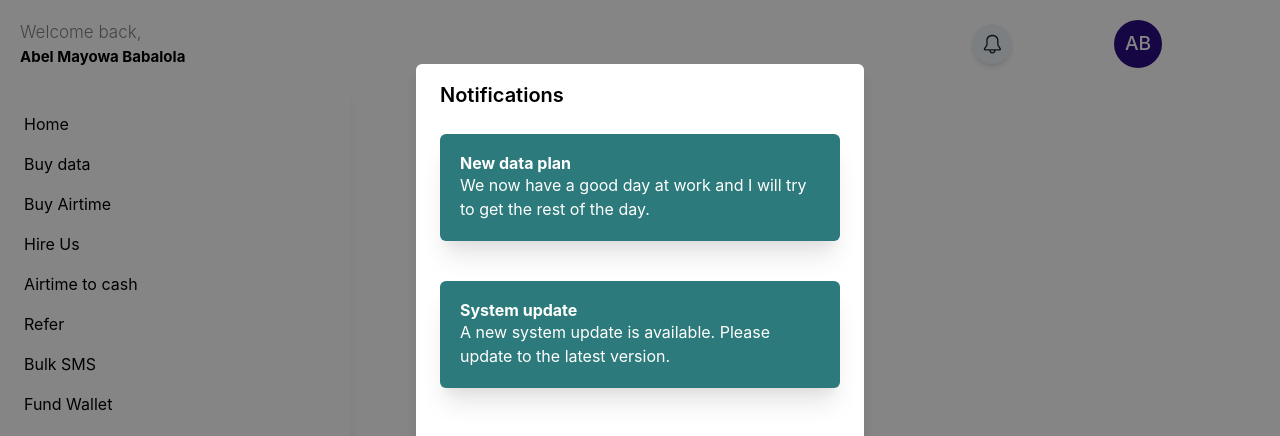
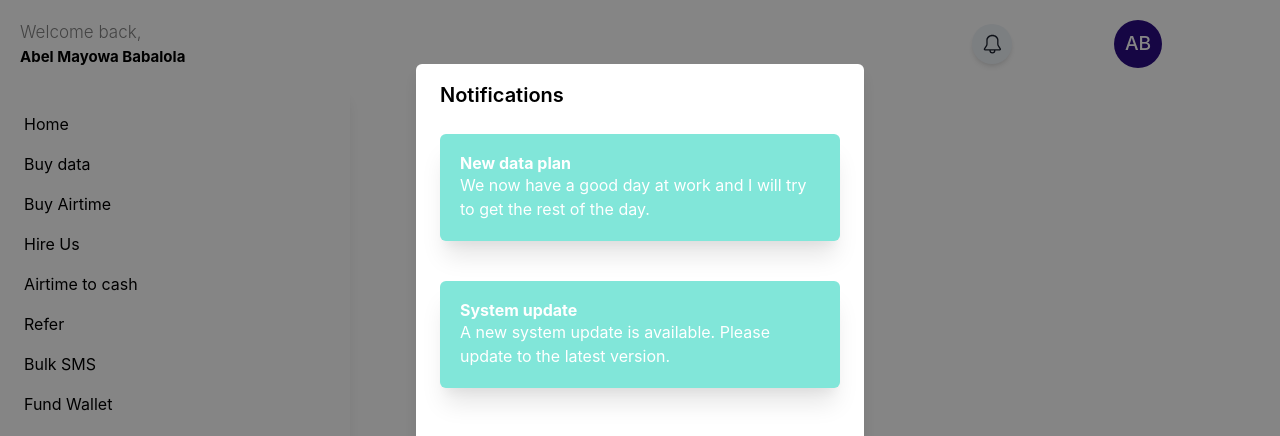
Before and after one commit to Mayor-Myles/Mylezic_Portal, a Next.js app: page /data in a window 1280 px wide. Both pictures are taken after a click on the button 992 px from the left and 44 px from the top of the page. Shown: the top 436 px of the page. Built offline with nearby package versions, Linux system fonts and the light colour scheme; no server answers.

Commit message:
Update notifications.js

```diff
--- a/components/notifications.js
+++ b/components/notifications.js
@@ -28,14 +28,14 @@ alert(opened);
         <ModalHeader>Notifications</ModalHeader>
         <ModalBody>
           {messages.all.map((msg, index) => (
-            <Box p="5" borderRadius="md" shadow="xl" color="white" bg="teal.600" key={index} mb={10}>
+            <Box p="5" borderRadius="md" shadow="xl" color="white" bg="teal.200" key={index} mb={10}>
               <Heading size="sm">{msg.title}</Heading>
               <Text>{msg.message}</Text>
             </Box>
           ))}
         </ModalBody>
         <ModalFooter>
-          <Button colorScheme="gray.300" onClick={() => setOpened(false)}>
+          <Button colorScheme="red.100" onClick={() => setOpened(false)}>
             close
           </Button>
         </ModalFooter>
```
